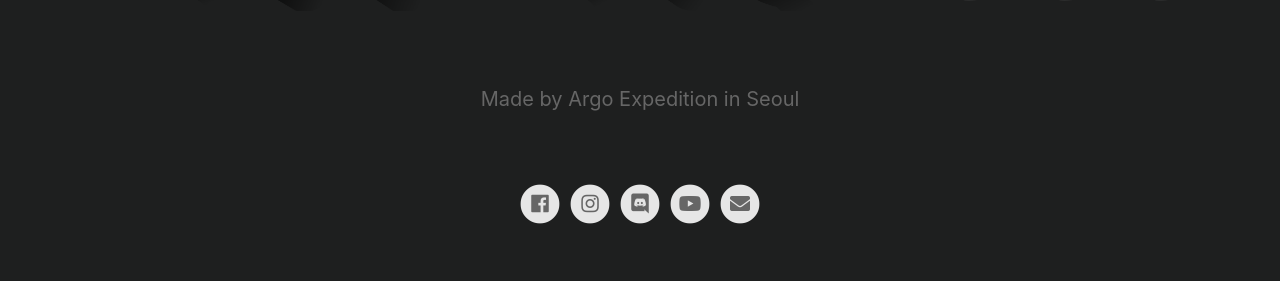
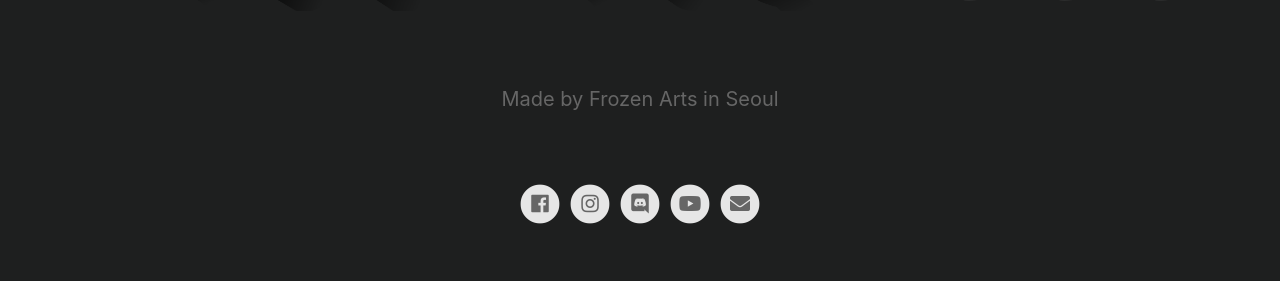
Before and after one commit to ArgoExped/Frozen-Arts, a Jekyll site: the page built from index.html, in a window 1280 px wide. Shown: the part 1579-1860 px from the top of the page. Built offline with Jekyll 4.4.1, drawn with Linux system fonts in a browser that asks for light colours; nearby versions of some CDN libraries.

Commit message:
Update argo --> Frozen arts

```diff
--- a/_config.yml
+++ b/_config.yml
@@ -1,5 +1,5 @@
 #page title
-page_title                                : Argo Expedition                                          # Automatically populates with app name if not set and if iOS app ID is set. Otherwise enter manually.
+page_title                                : Frozen Arts                                          # Automatically populates with app name if not set and if iOS app ID is set. Otherwise enter manually.
 
 # App Info
 ios_app_id                                : 1569966886                                # Required. Enter iOS app ID to automatically populate name, price and icons (e.g. 718043190).
@@ -19,10 +19,10 @@ enable_smart_app_banner                   : true
 
 
 # Information About Yourself
-your_name                                 : Argo Expedition
+your_name                                 : Frozen Arts
 your_link                                 :
 your_city                                 : Seoul
-email_address                             : argoexped@gmail.com
+email_address                             : support@frozenarts.com
 facebook_username                         : argoexped
 instagram_username                        : argoexped
 twitter_username                          :
```
